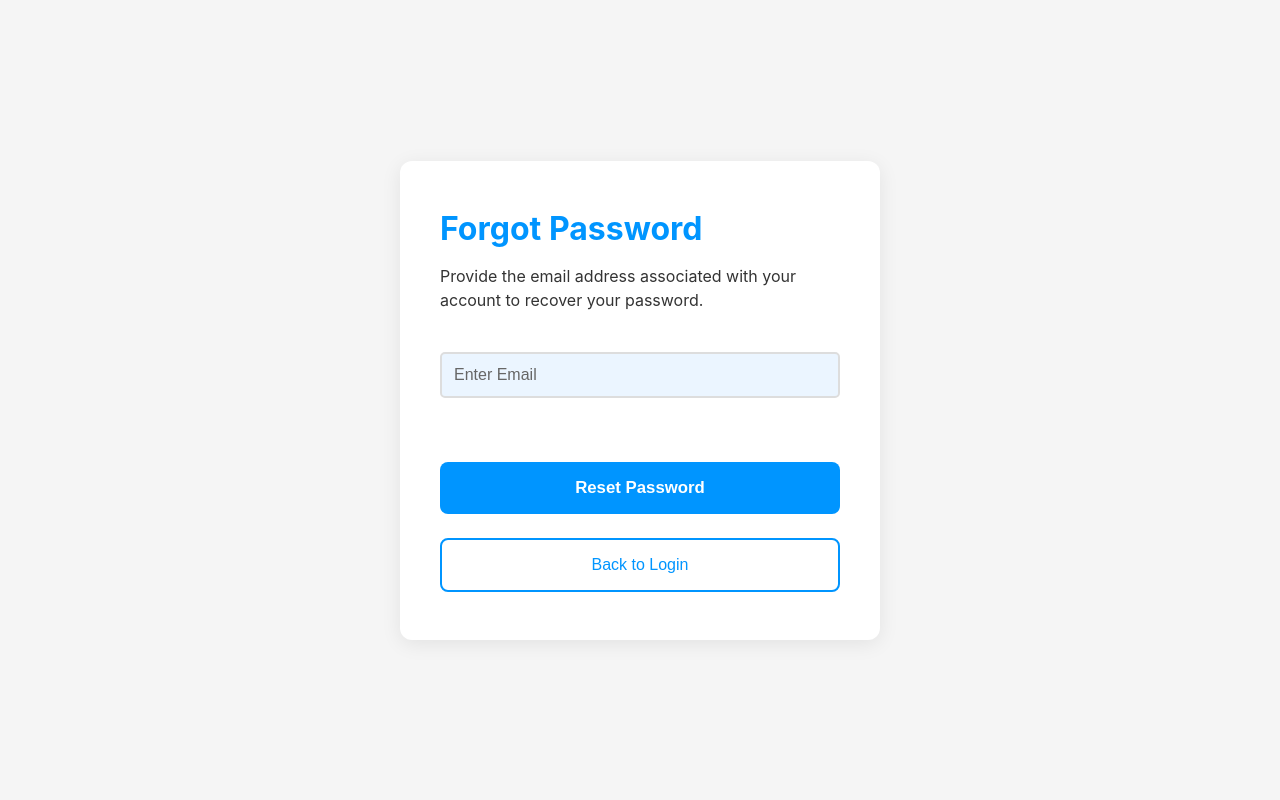
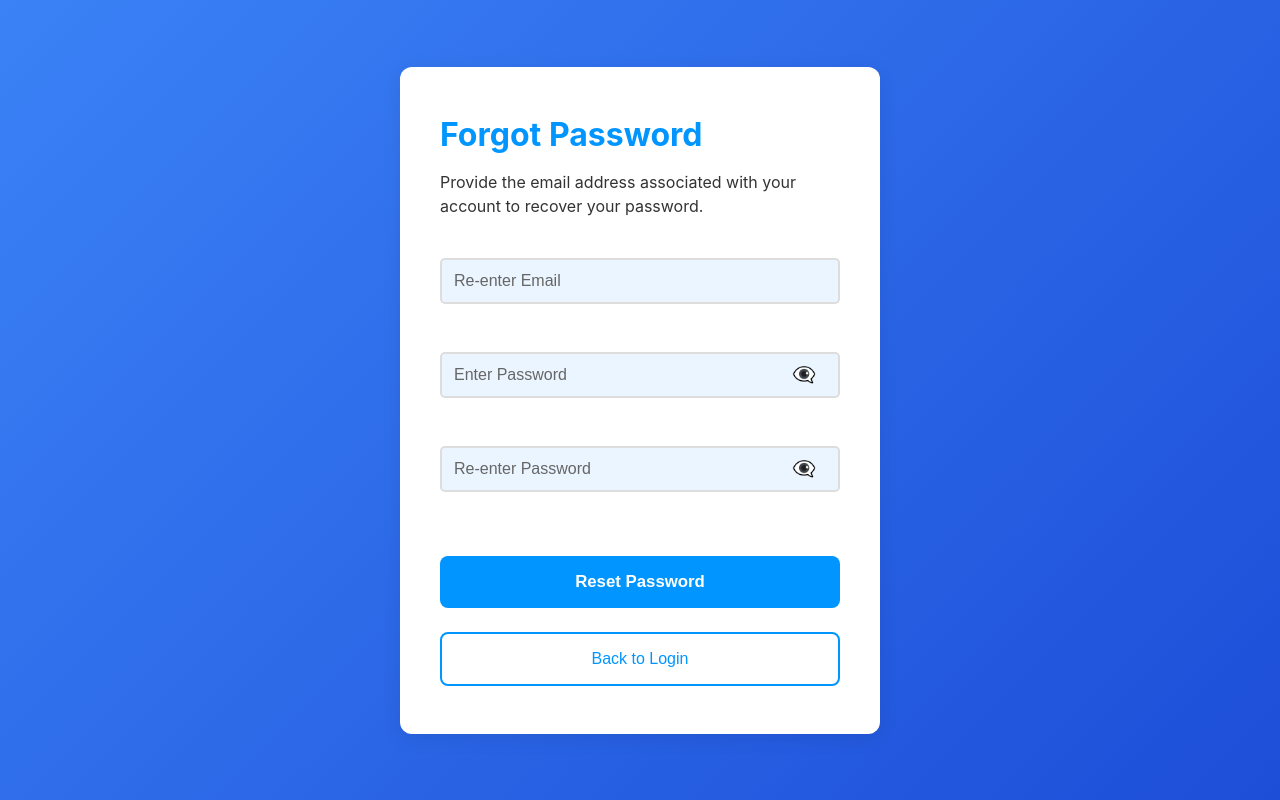
Before and after one commit to IAmGreyBunny/SC2006-CommuteBuddy, a React (Vite) app in the folder frontend/: page /forgot-password in a window 1280 px wide. Built offline with nearby package versions, Linux system fonts and the light colour scheme; no server answers.

Commit message:
Updated ForgetPassword
ForgetPassword.jsx
ForgetPassword.css
pls work omg thx

```diff
--- a/frontend/src/pages/ForgotPassword.css
+++ b/frontend/src/pages/ForgotPassword.css
@@ -3,7 +3,7 @@
   display: flex;
   align-items: center;
   justify-content: center;
-  background-color: #f5f5f5;
+  background: linear-gradient(135deg, #3b82f6 0%, #1d4ed8 100%);
   padding: 2rem;
   font-family: -apple-system, BlinkMacSystemFont, 'Segoe UI', 'Roboto', sans-serif;
 }
@@ -41,6 +41,13 @@
 .form-group {
   display: flex;
   flex-direction: column;
+  position: relative;
+}
+
+.password-input-wrapper {
+  position: relative;
+  display: flex;
+  align-items: center;
 }
 
 .email-input {
@@ -55,12 +62,37 @@
   box-sizing: border-box;
 }
 
+.email-input.error {
+  background-color: #FFE5E5;
+  border: 1px solid #FF4444;
+}
+
 .email-input::placeholder {
   color: #666;
 }
 
 .email-input:focus {
   background-color: #D6EDFF;
+}
+
+.eye-button {
+  position: absolute;
+  right: 1rem;
+  background: none;
+  border: none;
+  cursor: pointer;
+  font-size: 1.2rem;
+  padding: 0.5rem;
+  display: flex;
+  align-items: center;
+  justify-content: center;
+}
+
+.error-message {
+  color: #FF4444;
+  font-size: 0.85rem;
+  margin-top: 0.5rem;
+  display: block;
 }
 
 .reset-button {
--- a/frontend/src/pages/ForgotPassword.jsx
+++ b/frontend/src/pages/ForgotPassword.jsx
@@ -4,18 +4,58 @@
 
 function ForgotPassword() {
   const [email, setEmail] = useState('');
+  const [newPassword, setNewPassword] = useState('');
+  const [confirmPassword, setConfirmPassword] = useState('');
+  const [showNewPassword, setShowNewPassword] = useState(false);
+  const [showConfirmPassword, setShowConfirmPassword] = useState(false);
+  const [errors, setErrors] = useState({});
   const [isSubmitted, setIsSubmitted] = useState(false);
   const navigate = useNavigate();
 
+  const validateEmail = (email) => {
+    const emailRegex = /^[^\s@]+@[^\s@]+\.[^\s@]+$/;
+    return emailRegex.test(email);
+  };
+
+  const validatePassword = (password) => {
+    // At least 6 characters and 1 special character
+    const specialCharRegex = /[!@#$%^&*(),.?":{}|<>]/;
+    return password.length >= 6 && specialCharRegex.test(password);
+  };
+
   const handleSubmit = (e) => {
     e.preventDefault();
-    console.log('Password reset requested for:', email);
+    const newErrors = {};
 
-    // Add your password reset API call here
-    // For now, just show success message
+    // Validate email
+    if (!validateEmail(email)) {
+      newErrors.email = 'Please enter a valid email address';
+    }
+
+    // Validate password
+    if (!validatePassword(newPassword)) {
+      newErrors.password = 'Password must be at least 6 characters with 1 special character';
+    }
+
+    // Check if passwords match
+    if (newPassword !== confirmPassword) {
+      newErrors.confirmPassword = 'Passwords do not match';
+    }
+
+    // If there are errors, set them and don't submit
+    if (Object.keys(newErrors).length > 0) {
+      setErrors(newErrors);
+      return;
+    }
+
+    // Clear errors and proceed
+    setErrors({});
+    console.log('Password reset for:', email);
+
+    // Show success message
     setIsSubmitted(true);
 
-    // Optionally redirect back to login after a delay
+    // Redirect to login after 3 seconds
     setTimeout(() => {
       navigate('/login');
     }, 3000);
@@ -40,11 +80,63 @@
                 <input
                   type="email"
                   value={email}
-                  onChange={(e) => setEmail(e.target.value)}
-                  placeholder="Enter Email"
+                  onChange={(e) => {
+                    setEmail(e.target.value);
+                    if (errors.email) setErrors({ ...errors, email: '' });
+                  }}
+                  placeholder="Re-enter Email"
                   required
-                  className="email-input"
+                  className={`email-input ${errors.email ? 'error' : ''}`}
                 />
+                {errors.email && <span className="error-message">{errors.email}</span>}
+              </div>
+
+              <div className="form-group">
+                <div className="password-input-wrapper">
+                  <input
+                    type={showNewPassword ? "text" : "password"}
+                    value={newPassword}
+                    onChange={(e) => {
+                      setNewPassword(e.target.value);
+                      if (errors.password) setErrors({ ...errors, password: '' });
+                    }}
+                    placeholder="Enter Password"
+                    required
+                    className={`email-input ${errors.password ? 'error' : ''}`}
+                  />
+                  <button
+                    type="button"
+                    className="eye-button"
+                    onClick={() => setShowNewPassword(!showNewPassword)}
+                  >
+                    {showNewPassword ? '👁️' : '👁️‍🗨️'}
+                  </button>
+                </div>
+                {errors.password && <span className="error-message">{errors.password}</span>}
+              </div>
+
+              <div className="form-group">
+                <div className="password-input-wrapper">
+                  <input
+                    type={showConfirmPassword ? "text" : "password"}
+                    value={confirmPassword}
+                    onChange={(e) => {
+                      setConfirmPassword(e.target.value);
+                      if (errors.confirmPassword) setErrors({ ...errors, confirmPassword: '' });
+                    }}
+                    placeholder="Re-enter Password"
+                    required
+                    className={`email-input ${errors.confirmPassword ? 'error' : ''}`}
+                  />
+                  <button
+                    type="button"
+                    className="eye-button"
+                    onClick={() => setShowConfirmPassword(!showConfirmPassword)}
+                  >
+                    {showConfirmPassword ? '👁️' : '👁️‍🗨️'}
+                  </button>
+                </div>
+                {errors.confirmPassword && <span className="error-message">{errors.confirmPassword}</span>}
               </div>
 
               <button type="submit" className="reset-button">
```
Also changed, not shown: frontend/src/pages/Login.jsx (line endings or trailing spaces).
